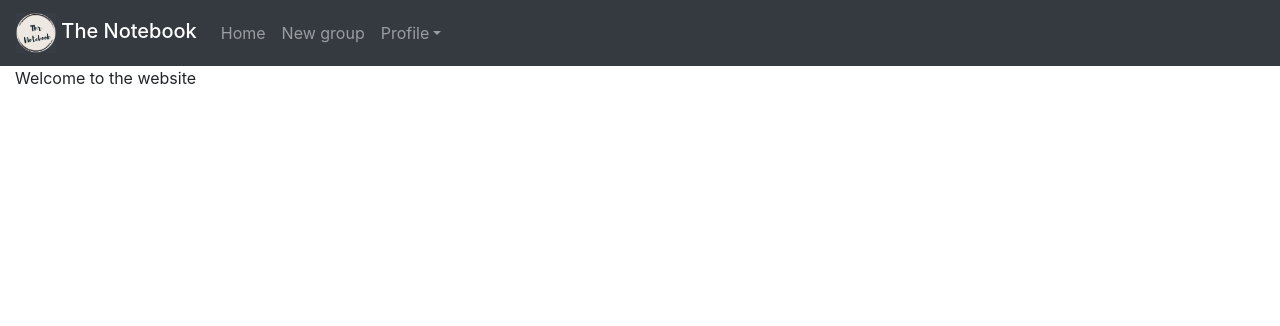
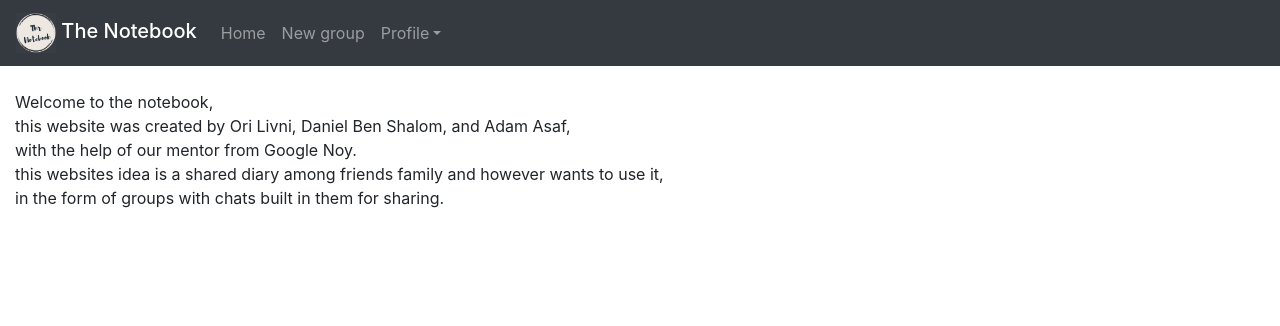
Before and after one commit to shomal0/website, a Python web app: template website/templates/about.html in a window 1280 px wide. Shown: the top 326 px of the page. Run offline with Jinja, Linux system fonts and the light colour scheme; the template is opened without the code that fills it, so the values that code supplies are empty.

Commit message:
Update about.html
add description about the website

```diff
--- a/website/templates/about.html
+++ b/website/templates/about.html
@@ -3,5 +3,10 @@
 {% block title %}About{% endblock%}
 
 {% block content %}
-<p>Welcome to the website</p>
+</br>
+<p>Welcome to the notebook,</br>
+this website was created by Ori Livni, Daniel Ben Shalom, and Adam Asaf,</br>
+with the help of our mentor from Google Noy.</br>
+this websites idea is a shared diary among friends family and however wants to use it,</br>
+in the form of groups with chats built in them for sharing.</p>
 {% endblock %}
```
